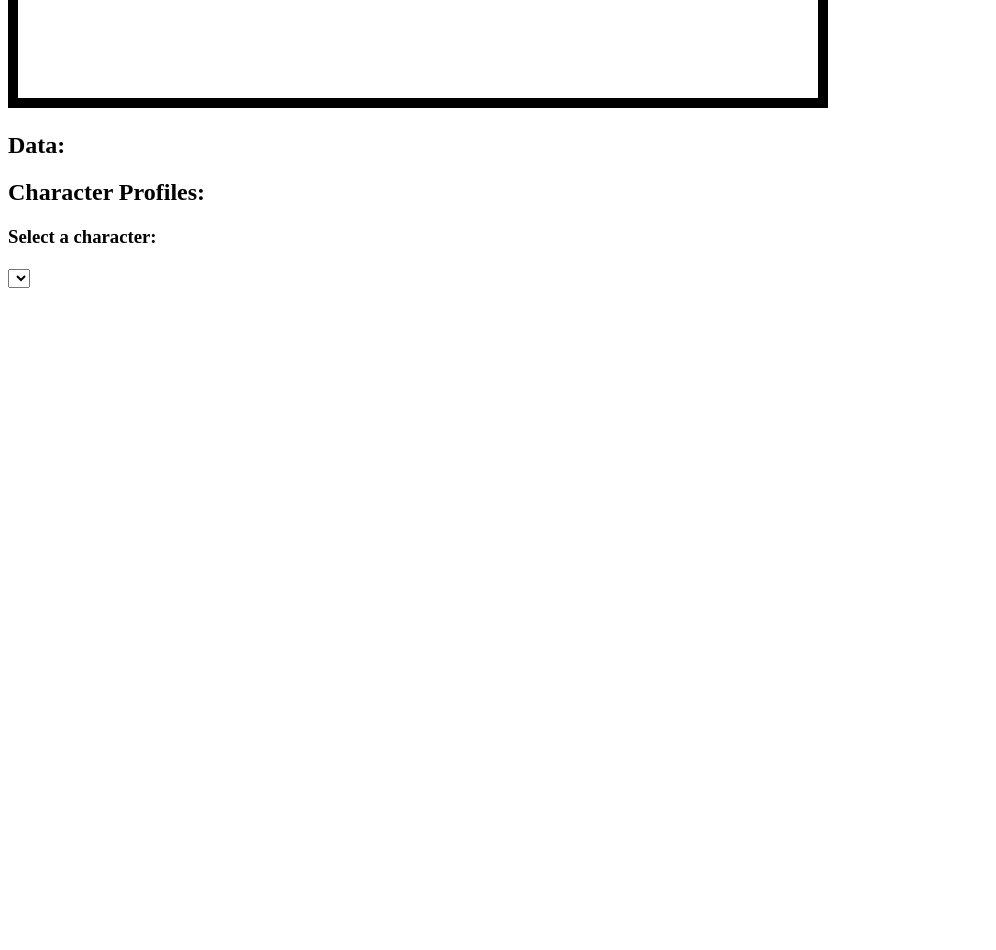
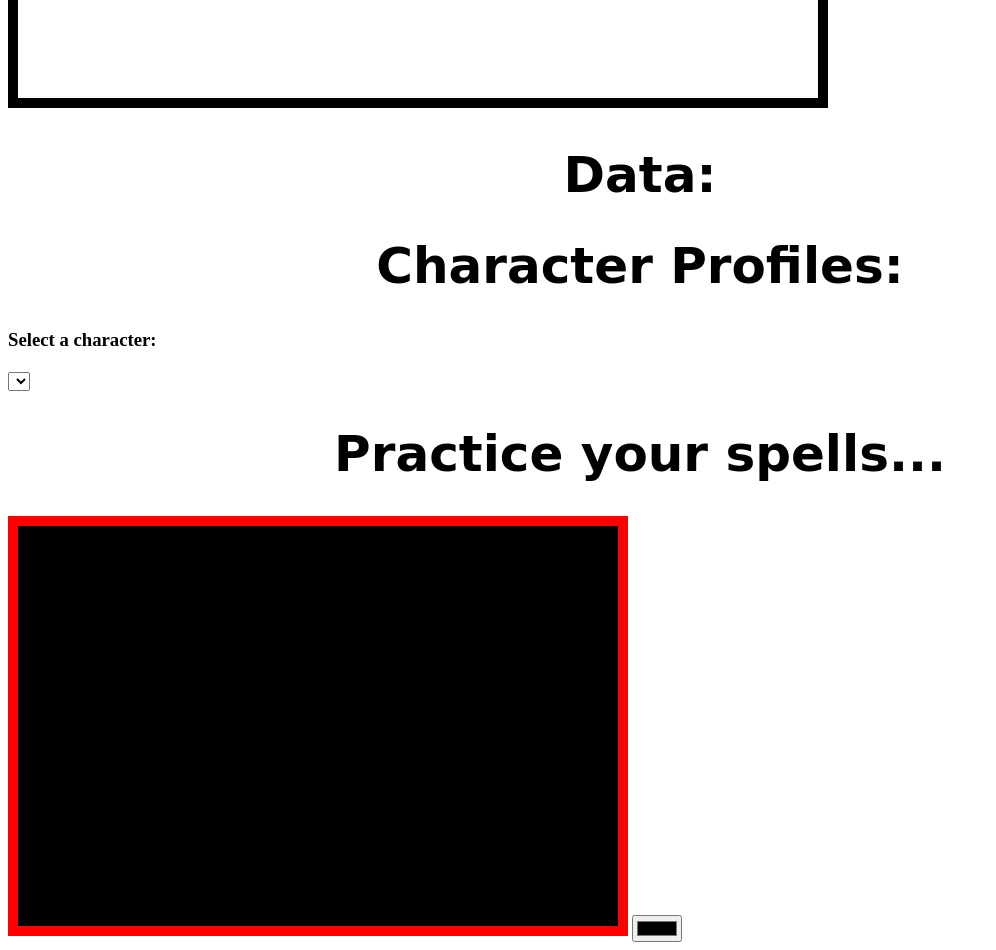
Before and after one commit to emrob/Harry-Potter, a website: page index.html in a window 1280 px wide. Shown: the part 520-1470 px from the top of the page, without its empty margins (0-996 px from the left). Before the commit the page ends 827 px from the top, so only its background shows below. Drawn offline with nearby package versions, Linux system fonts and the light colour scheme; no server answers.

Commit message:
attempting second canvas

```diff
--- a/index.html
+++ b/index.html
@@ -10,17 +10,21 @@
     <script src="chart.js"></script>
   </head>
   <body>
-    <!-- <h2>Practice your spells...</h2> -->
     <canvas id="main-canvas" width="800" height="600"></canvas>
-    <!-- <input type="color" id="input-colour"></input> -->
 
-    <h2>Data:</h2>
+    <h1>Data:</h1>
     <div id="columnChart" width="200" height="300"></div>
 
-    <h2>Character Profiles:</h2>
+    <h1>Character Profiles:</h1>
     <h3>Select a character: <h3><select id='char-list'></select>
     <div id="char-details"></div>
 
+    <h1>Practice your spells...</h1>
+    <canvas class="draw" id="draw-canvas" width="600" height="400"></canvas>
+    <script type="text/javascript">
+
+    </script>
+    <input type="color" id="input-colour"></input>
 
   </body>
 </html>
--- a/public/app.js
+++ b/public/app.js
@@ -114,48 +114,15 @@ window.addEventListener('load', app);
 
 /////
 
-// window.addEventListener('DOMContentLoaded', function(){
-//   const canvas = document.querySelector('#main-canvas');
-//   const context = canvas.getContext('2d');
-//
-//
-//   const drawCircle = function(x,y){
-//   context.beginPath();
-//   // context.moveTo(x, y);
-//   context.arc(x, y, 60, 0, Math.PI*2, true);
-//   context.stroke();
-//   }
-//
-//   canvas.addEventListener('mousemove', function(event){
-//     drawCircle(event.x, event.y);
-//   })
-//
-//   const changeColour = function(){
-//     context.strokeStyle = this.value;
-//
-//   }
-//
-//   const colourPicker = document.querySelector('#input-colour');
-//   colourPicker.addEventListener('change', changeColour)
-//
-//
-//   })
 
-  ////
 
 var img = new Image();
-
-// User Variables - customize these to change the image being scrolled, its
-// direction, and the speed.
-
 img.src = 'http://wallfocus.com/cache/images/b/f/3/4/0/bf340650c27b44af6ea2d8014169777e59ecad94.png';
 var CanvasXSize = 800;
-var CanvasYSize = 200;
-var speed = 30; // lower is faster
+var CanvasYSize = 600;
+var speed = 50; // lower is faster
 var scale = 1.05;
 var y = -4.5; // vertical offset
-
-// Main program
 
 var dx = 0.75;
 var imgW;
@@ -228,3 +195,29 @@ function draw() {
     // amount to move
     x += dx;
 }
+
+/////
+
+
+window.addEventListener('DOMContentLoaded', function(){
+  const drawCanvas = document.querySelector('#draw-canvas');
+  const context = drawCanvas.getContext('2d');
+
+  const drawCircle = function(x,y){ß
+  context.beginPath();
+  context.arc(x, y, 60, 0, Math.PI*2, true);
+  context.stroke();
+  }
+
+  drawCanvas.addEventListener('mousemove', function(event){
+  drawCircle(event.x, event.y);
+  })
+
+  const changeColour = function(){
+  context.strokeStyle = this.value;
+  }
+
+  const colourPicker = document.querySelector('#input-colour');
+  colourPicker.addEventListener('change', changeColour)
+
+  })
--- a/public/style.css
+++ b/public/style.css
@@ -18,8 +18,14 @@ h1 {
 canvas {
   margin: 0;
   border: 10px solid black;
-  /* background-color: black; */
 
+
+}
+
+.draw {
+  border: 10px solid red;
+  background-color: black;
+  margin-right: auto;
 }
 /*
 body {
```
